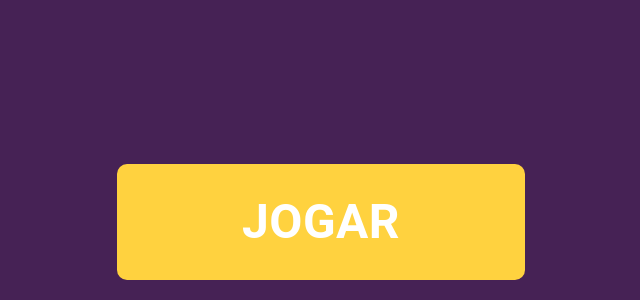
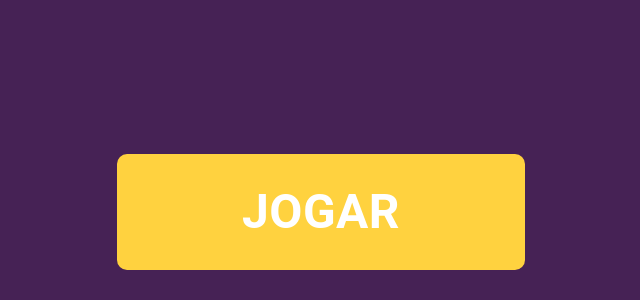
Before and after one commit to Leir-Cruz/Akinator-simulator-client, a React (Vite) app: page / in a window 1280 px wide. Shown: the part 500-800 px from the top of the page, without its empty margins (319-959 px from the left). Built offline with nearby package versions, Linux system fonts and the light colour scheme; a web font is replaced by a local one.

Commit message:
[style] changing padding PageContainer

```diff
--- a/src/components/Containers/PageContainer.tsx
+++ b/src/components/Containers/PageContainer.tsx
@@ -17,7 +17,7 @@ export const PageContainer = ({ children, color }: IContainer) => {
         backgroundColor: color ? color : '#462255',
         boxSizing: 'border-box',
         //gap: '40px',
-        padding: '20px 0',
+        padding: '30px 0',
       }}
     >
       {children}
```
